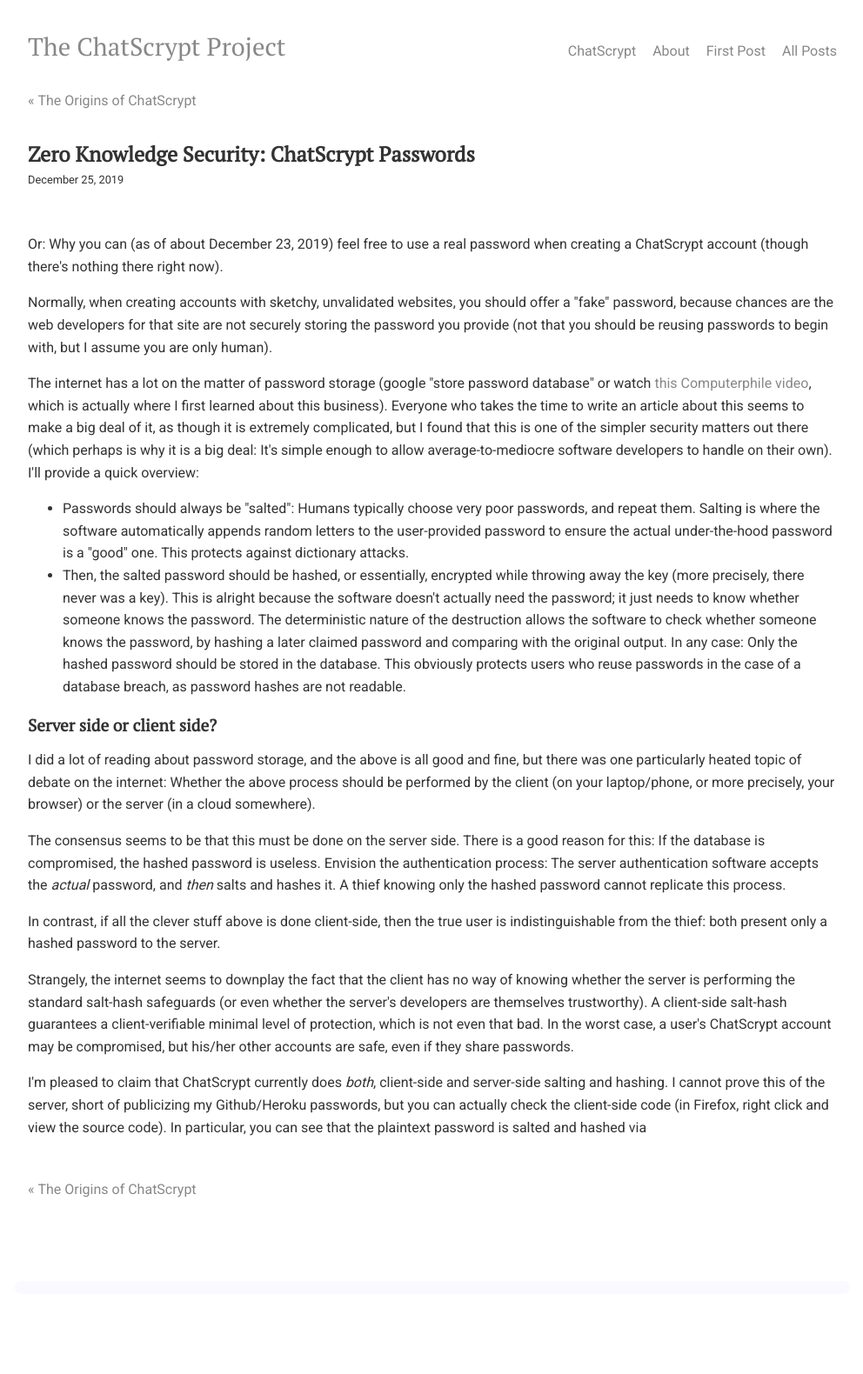
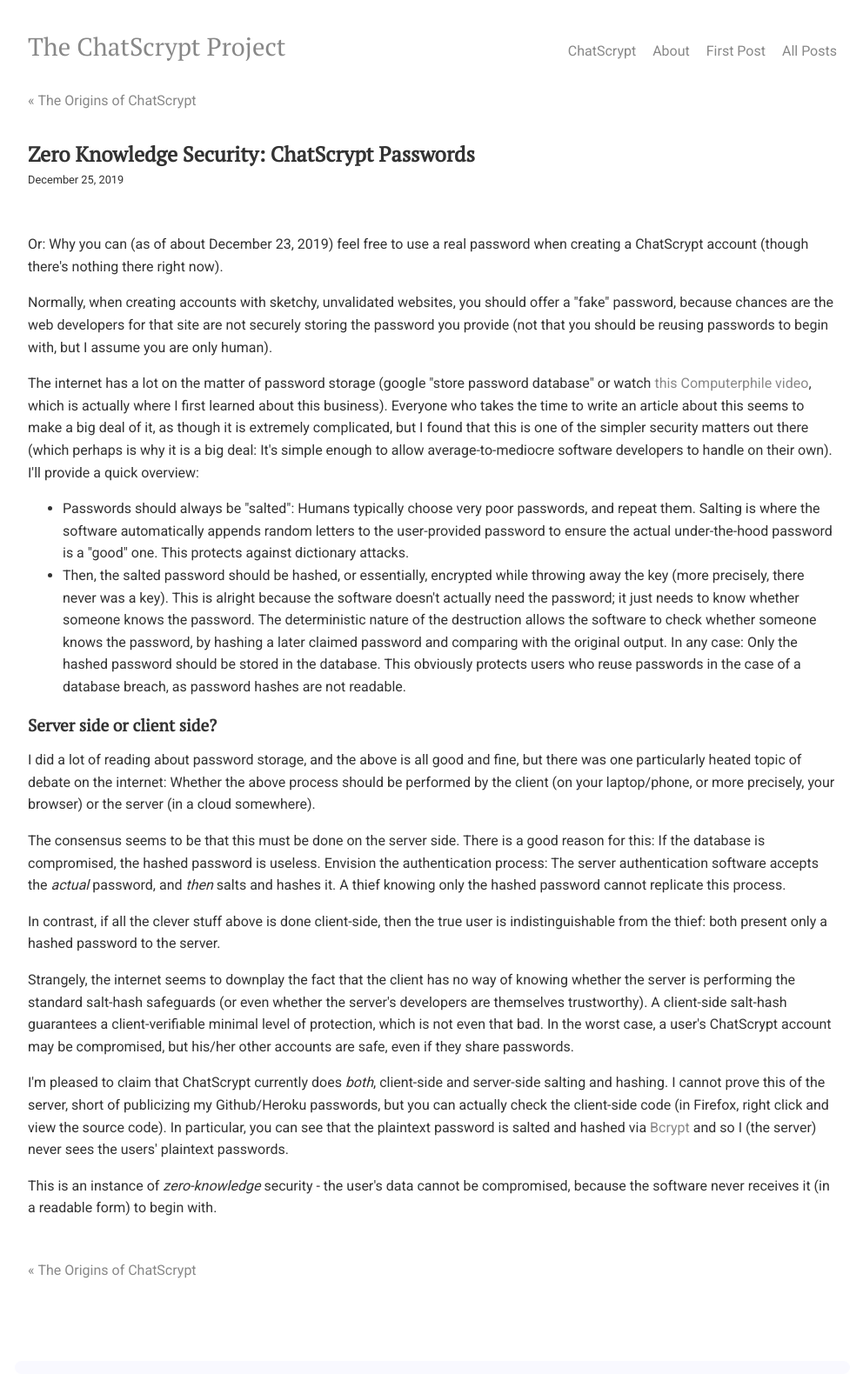
Before and after one commit to chatscrypt/chatscrypt.github.io, a Jekyll site: the page built from _posts/2019-12-25-zero-knowledge-security-chatscrypt-passwords.html, in a window 1280 px wide. Shown: the whole page at 87% size, without its empty margins (143-1135 px from the left). Built offline with Jekyll 4.4.1, drawn with Linux system fonts in a browser that asks for light colours; comment, search, counter and statistics services are not loaded; before the commit the page ends 1488 px from its top, so only the background shows below that; some of the changed lines change nothing that is shown.

Commit message:
Update 2019-12-25-zero-knowledge-security-chatscrypt-passwords.html

```diff
--- a/_posts/2019-12-25-zero-knowledge-security-chatscrypt-passwords.html
+++ b/_posts/2019-12-25-zero-knowledge-security-chatscrypt-passwords.html
@@ -27,6 +27,6 @@
 
 <p>Strangely, the internet seems to downplay the fact that the client has no way of knowing whether the server is performing the standard salt-hash safeguards (or even whether the server's developers are themselves trustworthy). A client-side salt-hash guarantees a client-verifiable minimal level of protection, which is not even that bad. In the worst case, a user's ChatScrypt account may be compromised, but his/her other accounts are safe, even if they share passwords.
 
-<p>I'm pleased to claim that ChatScrypt currently does <i>both</i>, client-side and server-side salting and hashing. I cannot prove this of the server, short of publicizing my Github/Heroku passwords, but you can actually check the client-side code (in Firefox, right click and view the source code). In particular, you can see that the plaintext password is salted and hashed via <a href="https://en.wikipedia.org/wiki/Bcrypt>Bcrypt</a> and so I (the server) never sees the users' plaintext passwords.
+<p>I'm pleased to claim that ChatScrypt currently does <i>both</i>, client-side and server-side salting and hashing. I cannot prove this of the server, short of publicizing my Github/Heroku passwords, but you can actually check the client-side code (in Firefox, right click and view the source code). In particular, you can see that the plaintext password is salted and hashed via <a href="https://en.wikipedia.org/wiki/Bcrypt">Bcrypt</a> and so I (the server) never sees the users' plaintext passwords.
 
   <p>This is an instance of <i>zero-knowledge</i> security - the user's data cannot be compromised, because the software never receives it (in a readable form) to begin with.
```
